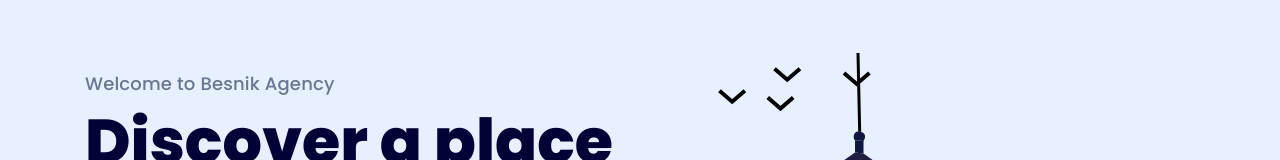
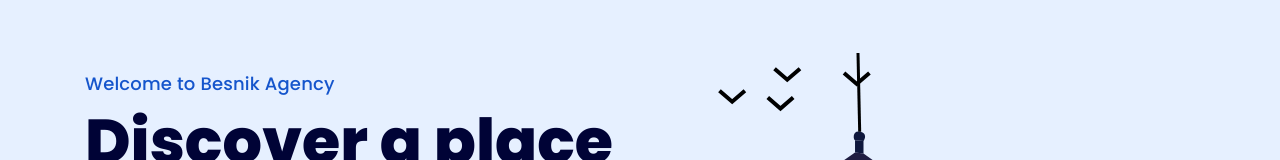
Before and after one commit to phuongthanhf6/besnik, a plain HTML site: page index.html in a window 1280 px wide. Shown: the part 128-288 px from the top of the page. Drawn offline with Linux system fonts and the light colour scheme.

Commit message:
Sửa màu .sub-title trong phần hero

```diff
--- a/assets/css/style.css
+++ b/assets/css/style.css
@@ -113,7 +113,7 @@ a {
     font-size: 1.8rem;
     line-height: 1.5;
     letter-spacing: 0.01em;
-    color: #687690;
+    color: #1555cc;
 }
 
 .hero .title {
```
